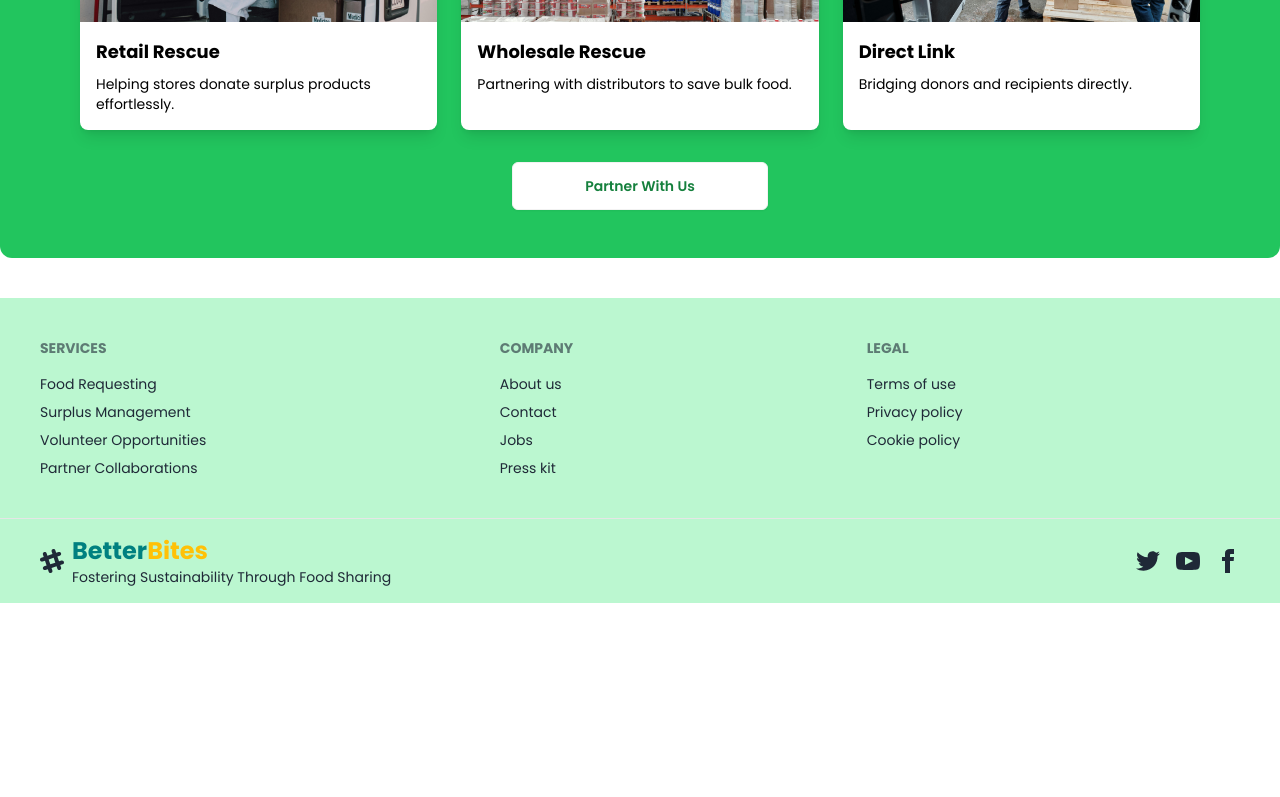
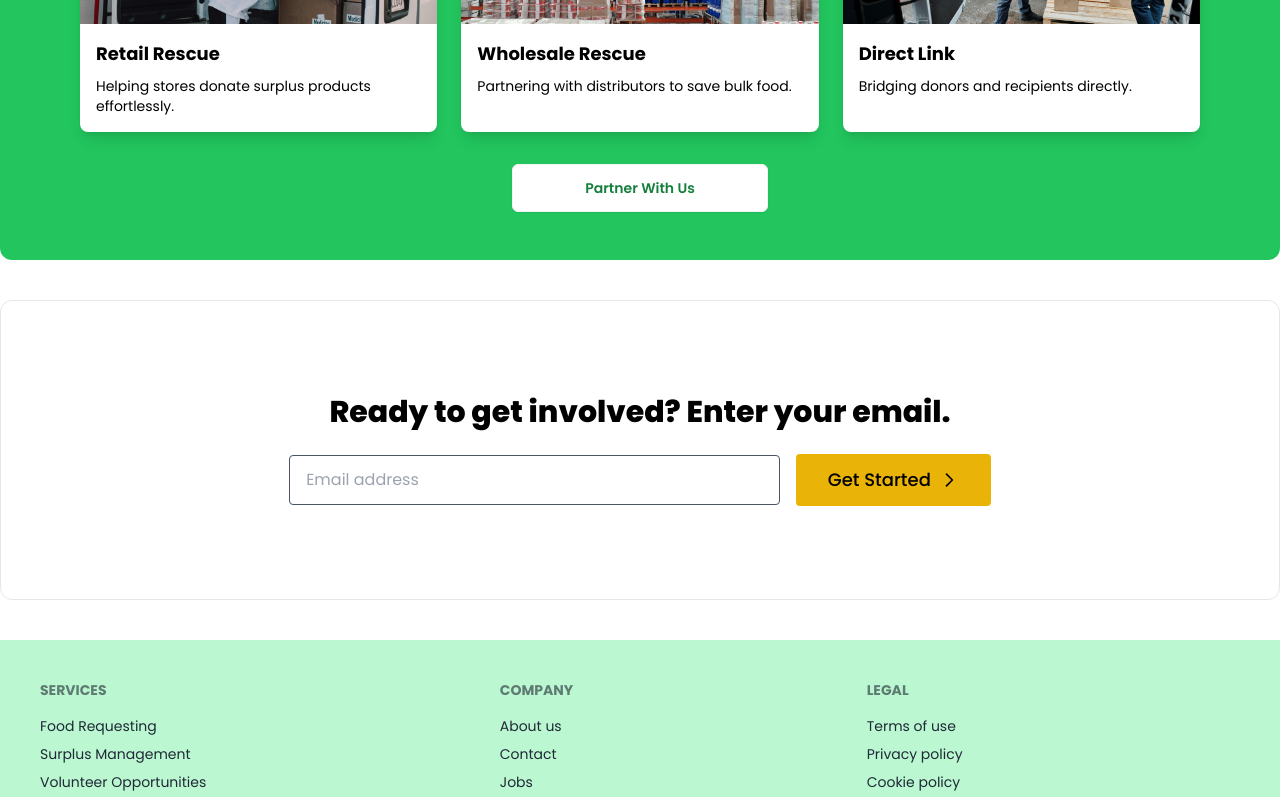
Before and after one commit to mahfuzzahmed/better-bites-client, a React (Vite) app: page / in a window 1280 px wide. Shown: the part 1668-2465 px from the top of the page. Before the commit the page ends 2271 px from the top, so only its background shows below. Built offline with nearby package versions, Linux system fonts and the light colour scheme; no server answers.

Commit message:
added a conect with us section

```diff
--- a/src/Components/AppDownloadSection.jsx
+++ b/src/Components/AppDownloadSection.jsx
@@ -3,7 +3,7 @@ import appImage from "../assets/app.png"
 
 const AppDownloadSection = () => {
     return (
-        <div className="flex flex-col md:flex-row items-center justify-between  py-10 px-5 md:px-20 ">
+        <div className="flex flex-col md:flex-row items-center justify-between mt-10 mb-10 px-5 md:px-20  border rounded-xl container mx-auto">
             {/* Left Side: Image */}
             <div className="w-full md:w-1/2 flex justify-center">
                 <img
--- /dev/null
+++ b/src/Components/EmailSignUp.jsx
@@ -0,0 +1,57 @@
+import { useState } from 'react';
+
+const EmailSignUp = () => {
+    const [email, setEmail] = useState('');
+
+    const handleSubmit = (e) => {
+        e.preventDefault();
+
+        // console.log('Email submitted:', email);
+    };
+
+    return (
+        <div className="min-h-[300px] w-full container mx-auto border  mt-10 mb-10  flex items-center justify-center  rounded-xl">
+            <div className="w-full max-w-3xl mx-auto text-center px-4 py-8">
+                <h2 className="text-black text-xl sm:text-2xl md:text-3xl mb-6 font-extrabold">
+                    Ready to get involved? Enter your email.
+                </h2>
+
+                <form onSubmit={handleSubmit} className="flex flex-col sm:flex-row gap-4 justify-center items-center">
+                    <div className="w-full sm:w-2/3">
+                        <input
+                            type="email"
+                            placeholder="Email address"
+                            value={email}
+                            onChange={(e) => setEmail(e.target.value)}
+                            className="w-full px-4 py-3 text-base  border border-gray-600 rounded text-black focus:outline-none focus:border-gray-400 placeholder-gray-400"
+                            required
+                        />
+                    </div>
+
+                    <button
+                        type="submit"
+                        className="w-full sm:w-auto px-8 py-3 bg-yellow-500 hover:bg-yellow-700 text-black font-medium rounded text-lg transition-colors duration-200 flex items-center justify-center"
+                    >
+                        Get Started
+                        <svg
+                            className="w-5 h-5 ml-2"
+                            fill="none"
+                            stroke="currentColor"
+                            viewBox="0 0 24 24"
+                            xmlns="http://www.w3.org/2000/svg"
+                        >
+                            <path
+                                strokeLinecap="round"
+                                strokeLinejoin="round"
+                                strokeWidth={2}
+                                d="M9 5l7 7-7 7"
+                            />
+                        </svg>
+                    </button>
+                </form>
+            </div>
+        </div>
+    );
+};
+
+export default EmailSignUp;
--- a/src/Layout/HomeLayout.jsx
+++ b/src/Layout/HomeLayout.jsx
@@ -1,5 +1,6 @@
 import AppDownloadSection from "../Components/AppDownloadSection";
 import Banner from "../Components/Banner";
+import EmailSignUp from "../Components/EmailSignUp";
 import FeaturedFoods from "../Components/FeaturedFoods";
 import HowWeDoit from "../Components/HowWeDoit";
 
@@ -19,6 +20,9 @@ const HomeLayout = () => {
                 <section className="container mx-auto">
                     <HowWeDoit></HowWeDoit>
                 </section>
+                <section>
+                    <EmailSignUp></EmailSignUp>
+                </section>
             </main>
         </div>
     );
```
